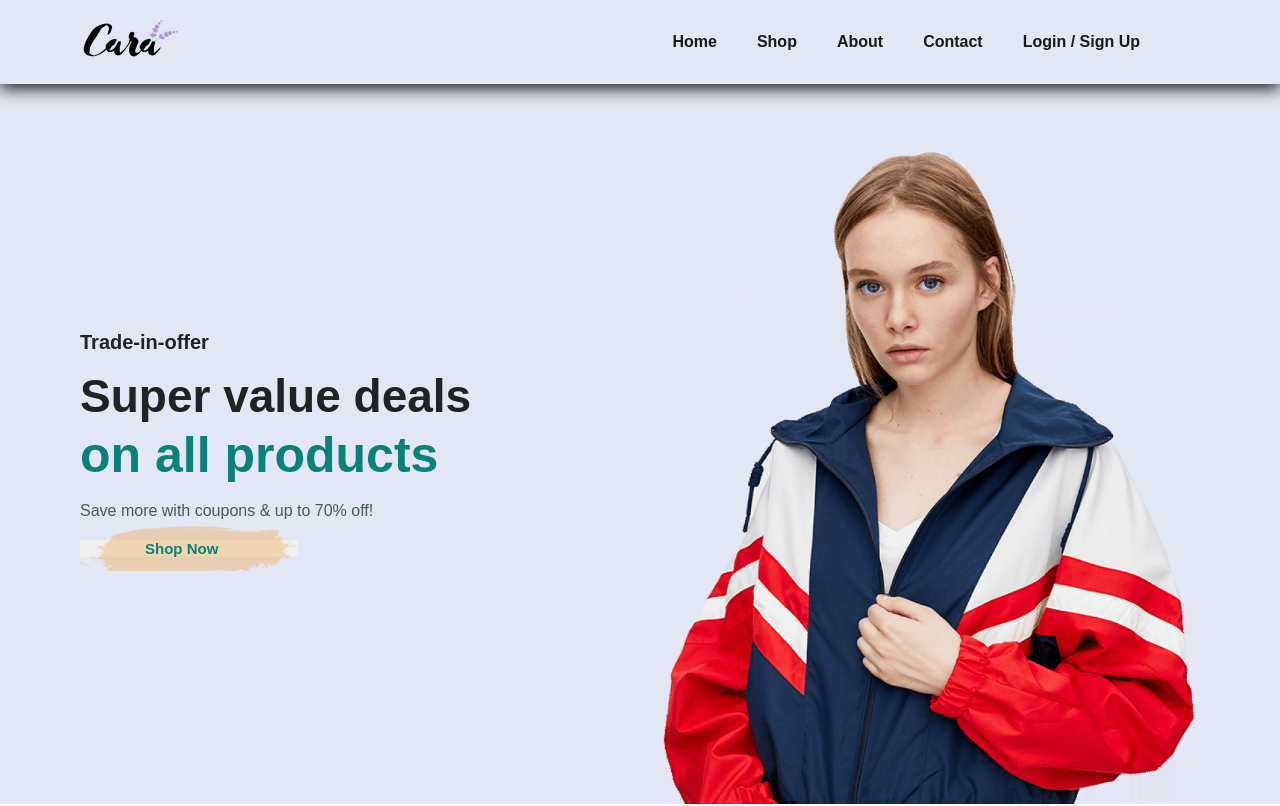
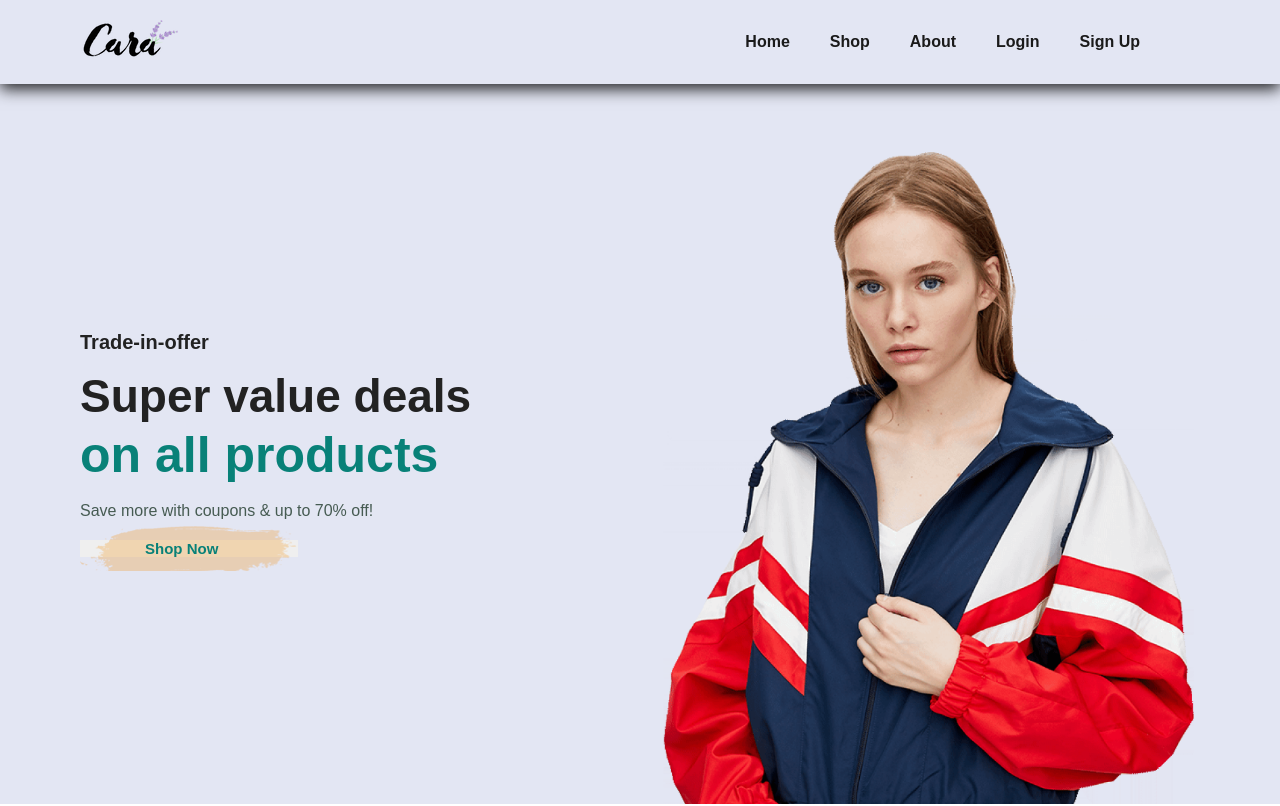
Before and after one commit to OfficialSiddharthBisht/e-commerce-client, a React (Create React App) app: page / in a window 1280 px wide. Shown: the top 806 px of the page. Built offline with nearby package versions, Linux system fonts and the light colour scheme.

Commit message:
feat: auth setup for login/signup

```diff
--- a/src/index.css
+++ b/src/index.css
@@ -11,3 +11,6 @@ code {
   font-family: source-code-pro, Menlo, Monaco, Consolas, 'Courier New',
     monospace;
 }
+a{
+  cursor: pointer;
+}
--- a/src/layout/Header.js
+++ b/src/layout/Header.js
@@ -7,7 +7,11 @@ function Header() {
 
     return (
         <section id="header">
-                <a href="#"> <img src="img/logo.png" className="logo" alt /></a>
+                <a
+                onClick={()=>{
+                    navigate("/")
+                }}
+                > <img src="img/logo.png" className="logo" alt /></a>
                 <div>
                     <ul id="navbar">
                         <li>
@@ -36,16 +40,16 @@ function Header() {
                         <li>
                             <a
                             onClick={()=>{
-                                navigate("/")
+                                navigate("/login")
                             }}
-                            >Contact</a>
+                            >Login</a>
                         </li>
                         <li>
                             <a
                             onClick={()=>{
-                                navigate("/")
+                                navigate("/signup")
                             }}
-                            >Login / Sign Up</a>
+                            >Sign Up</a>
                         </li>
                         <li>
                             <a href="cart.html">
```
Also changed, not shown: package.json (+7 -1 lines), 1 other file (tests, documents, lock files or other folders).
